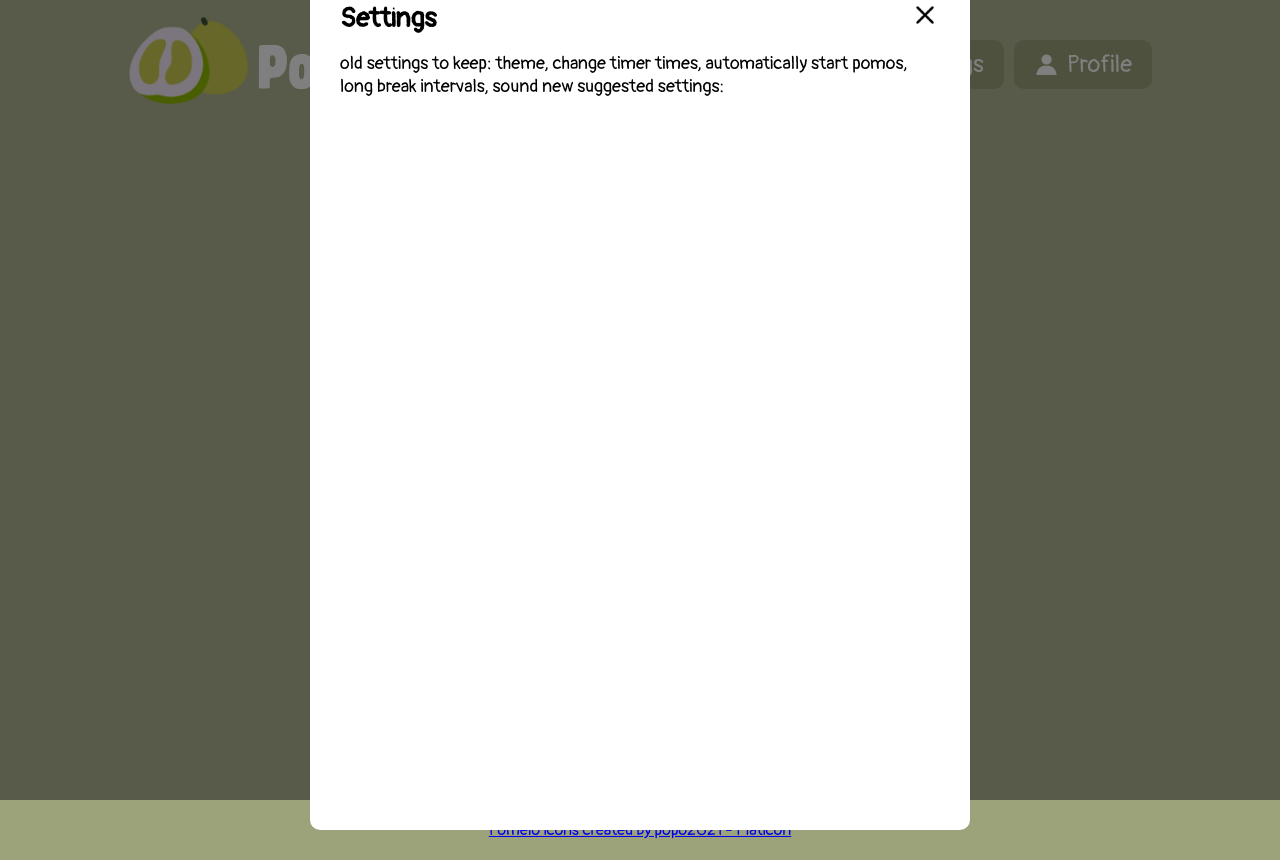
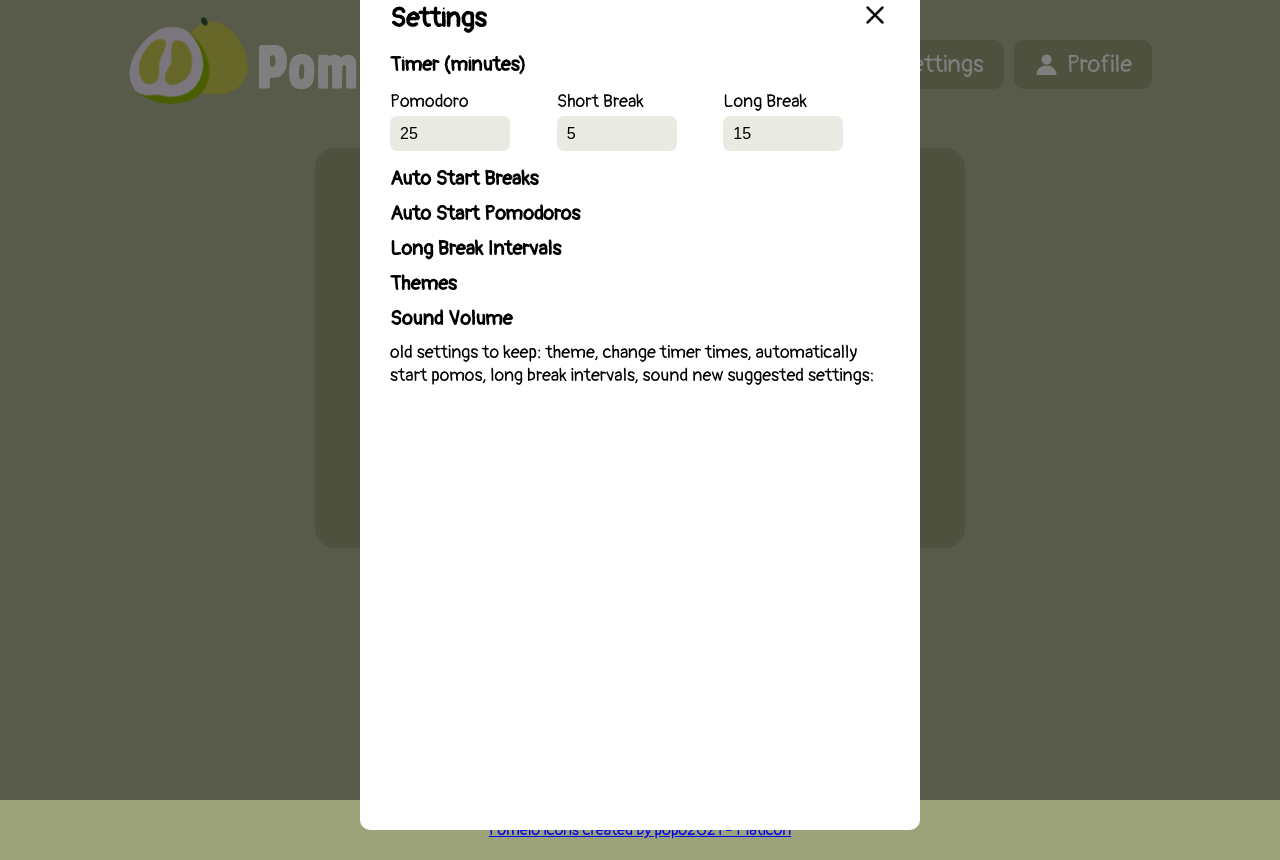
Before and after one commit to samm1c/pomolo, a React (Vite) app in the folder client/: page / in a window 1280 px wide. Both pictures are taken after a click on the button "Settings". Built offline with nearby package versions, Linux system fonts and the light colour scheme.

Commit message:
added set timer setting and fixed several related bugs

```diff
--- a/client/src/App.css
+++ b/client/src/App.css
@@ -155,7 +155,7 @@ h2 {
 }
 
 .stat-box {
-    background: lightgray;
+    background: #E9EAE1;
     width: 130px;
     border-radius: 10px;
     padding: 15px;
@@ -180,8 +180,43 @@ h2 {
     background: white;
     padding: 30px;
     border-radius: 10px;
-    width: 600px;
+    width: 500px;
     height: 800px;
     color: black;
     font-size: 18px;
 }
+
+.overlay-subheading {
+    font-weight: bold;
+    font-size: 20px;
+    margin-top: 10px;
+    margin-bottom: 10px;
+}
+
+.setting-container {
+    display: grid;
+    grid-template-columns: repeat(3, 1fr);
+    /* gap: 10px; */
+    margin-bottom: 15px;
+}
+
+.setting-container input {
+    width: 120px;
+    height: 35px;
+    padding: 10px;
+    background-color: #E9EAE1;
+    border: none;
+    font-size: 16px;
+    border-radius: 7px;
+    box-sizing: border-box;
+}
+
+.setting-subcontainer {
+    display: flex;
+    flex-direction: column;
+}
+
+label {
+    margin-top: 3px;
+    margin-bottom: 3px;
+}
--- a/client/src/App.jsx
+++ b/client/src/App.jsx
@@ -12,6 +12,11 @@ function App() {
   const [count, setCount] = useState(0)
   const [sessions, setSessions] = useState([]);
   const [activeModal, setActiveModal] = useState(null);
+  const [timer, setTimer] = useState({
+    pomo: 25,
+    short: 5,
+    long: 15
+  });
 
   const addSession = (type, duration) => {
     const newSession = {
@@ -51,6 +56,7 @@ function App() {
         <Timer
           sessions={sessions}
           onSessionComplete={addSession}
+          timer={timer}
         />
 
         {activeModal === "stats" && (<Stats
@@ -60,6 +66,8 @@ function App() {
 
         {activeModal === "settings" && (<Settings
           onClose={() => setActiveModal(null)}
+          timer={timer}
+          setTimer={setTimer}
         />)}
 
 
--- a/client/src/components/Settings.jsx
+++ b/client/src/components/Settings.jsx
@@ -1,8 +1,12 @@
 import closeIcon from '../assets/x-icon-lg.png'
 
-function Settings({ onClose }) {
+function Settings({ onClose, timer, setTimer }) {
     return (
-        <div className="overlay" onClick={onClose}>
+        <div className="overlay" onMouseDown={e => {
+            if (e.target === e.currentTarget) {
+                onClose();
+            }
+        }}>
             <div className='settings-window' onClick={e => e.stopPropagation()}>
                 <div className="overlay-header">
                     <h2>Settings</h2>
@@ -11,8 +15,65 @@ function Settings({ onClose }) {
                     </button>
                 </div>
 
+                <div className='overlay-subheading'>Timer (minutes)</div>
+                <div className='setting-container'>
+                    <div className='setting-subcontainer'>
+                        <label>Pomodoro</label>
+                        <input type='number' value={timer.pomo} min="1"
+                            onChange={e => {
+                                const value = Number(e.target.value);
+
+                                if (value >= 1) {
+                                    setTimer({
+                                        ...timer,
+                                        pomo: value
+                                    });
+                                }
+                            }}>
+                        </input>
+                    </div>
+
+                    <div className='setting-subcontainer'>
+                        <label>Short Break</label>
+                        <input type='number' value={timer.short} min="0"
+                            onChange={e => {
+                                const value = Number(e.target.value);
+
+                                if (value >= 1) {
+                                    setTimer({
+                                        ...timer,
+                                        short: value
+                                    });
+                                }
+                            }}>
+                        </input>
+                    </div>
+
+                    <div className='setting-subcontainer'>
+                        <label>Long Break</label>
+                        <input type='number' value={timer.long} min="0"
+                            onChange={e => {
+                                const value = Number(e.target.value);
+
+                                if (value >= 1) {
+                                    setTimer({
+                                        ...timer,
+                                        long: value
+                                    });
+                                }
+                            }}>
+                        </input>
+                    </div>
+                </div>
+
+                <div className='overlay-subheading'>Auto Start Breaks</div>
+                <div className='overlay-subheading'>Auto Start Pomodoros</div>
+                <div className='overlay-subheading'>Long Break Intervals</div>
+
+                <div className='overlay-subheading'>Themes</div>
+                <div className='overlay-subheading'>Sound Volume</div>
+
                 old settings to keep: theme, change timer times, automatically start pomos, long break intervals, sound
-
                 new suggested settings:
             </div>
         </div>
--- a/client/src/components/Timer.jsx
+++ b/client/src/components/Timer.jsx
@@ -1,14 +1,23 @@
 import { useState, useEffect } from 'react'
 import skipIcon from '../assets/skip-white.svg'
 
-// function Timer({ initialSeconds = 1, shortSeconds = 2, longSeconds = 3 }) { // default is 25 mins = 1500 sec
-function Timer({ sessions, onSessionComplete, initialSeconds = 1, shortSeconds = 2, longSeconds = 3 }) { // 1500, 300, 900
+function Timer({ sessions, onSessionComplete, timer }) {
     // initialize state
-    const [seconds, setSeconds] = useState(initialSeconds);
+    const [seconds, setSeconds] = useState(timer.pomo * 60);
     const [isActive, setIsActive] = useState(false);
     const [mode, setMode] = useState("pomo");
 
     const numPomos = sessions.filter(session => session.type === "pomo").length;
+
+    useEffect(() => {
+        if (mode === 'pomo') {
+            setSeconds(timer.pomo * 60);
+        } else if (mode === 'short') {
+            setSeconds(timer.short * 60);
+        } else {
+            setSeconds(timer.long * 60);
+        }
+    }, [timer]);
 
     useEffect(() => {
         if (!isActive) return;
@@ -38,22 +47,22 @@ function Timer({ sessions, onSessionComplete, initialSeconds = 1, shortSeconds =
         if (seconds === 0) {
             // increment counters
             if (mode === "pomo") {
-                onSessionComplete("pomo", initialSeconds);
+                onSessionComplete("pomo", timer.pomo * 60);
             } else if (mode === "short") {
-                onSessionComplete("short", shortSeconds);
+                onSessionComplete("short", timer.short * 60);
             } else {
-                onSessionComplete("long", longSeconds);
+                onSessionComplete("long", timer.long * 60);
             }
             // switch modes
-            if (shortSeconds === 0 || longSeconds === 0 || mode === "short" || mode === "long") {
+            if (timer.short * 60 === 0 || timer.long * 60 === 0 || mode === "short" || mode === "long") {
                 setMode("pomo");
-                setSeconds(initialSeconds);
+                setSeconds(timer.pomo * 60);
             } else if ((numPomos + 1) % 3 === 0) {
                 setMode("long");
-                setSeconds(longSeconds);
+                setSeconds(timer.long * 60);
             } else {
                 setMode("short");
-                setSeconds(shortSeconds);
+                setSeconds(timer.short * 60);
             }
         }
     }, [seconds]);
@@ -61,7 +70,7 @@ function Timer({ sessions, onSessionComplete, initialSeconds = 1, shortSeconds =
     // start/pause button
     const handlePause = () => {
         if (!isActive && seconds === 0) {
-            setSeconds(initialSeconds);
+            setSeconds(timer.pomo * 60);
             setIsActive(true);
         } else {
             setIsActive(prev => !prev);
@@ -69,38 +78,38 @@ function Timer({ sessions, onSessionComplete, initialSeconds = 1, shortSeconds =
     };
 
     // pomo button
-    const handlepomo = () => {
+    const handlePomo = () => {
         setMode("pomo");
         setIsActive(false);
-        setSeconds(initialSeconds);
+        setSeconds(timer.pomo * 60);
     };
 
     // short break button
     const handleShort = () => {
         setMode("short");
         setIsActive(false);
-        setSeconds(shortSeconds);
+        setSeconds(timer.short * 60);
     };
 
     // long break button
     const handleLong = () => {
         setMode("long");
         setIsActive(false);
-        setSeconds(longSeconds);
+        setSeconds(timer.long * 60);
     };
 
     // skip button
     const handleSkip = () => {
         setIsActive(false);
-        if (mode === "short" || mode === "long" || shortSeconds === 0 || longSeconds === 0) {
+        if (mode === "short" || mode === "long" || timer.short * 60 === 0 || timer.long * 60 === 0) {
             setMode("pomo");
-            setSeconds(initialSeconds);
+            setSeconds(timer.pomo * 60);
         } else if ((numPomos + 1) % 3 === 0) {
             setMode("long");
-            setSeconds(longSeconds);
+            setSeconds(timer.long * 60);
         } else {
             setMode("short");
-            setSeconds(shortSeconds);
+            setSeconds(timer.short * 60);
         }
     };
 
@@ -119,7 +128,7 @@ function Timer({ sessions, onSessionComplete, initialSeconds = 1, shortSeconds =
         <div className='timer'>
             <div className='mode-buttons-container'>
                 {/* reset button */}
-                <button className={mode === "pomo" ? "mode-button active" : "mode-button"} onClick={handlepomo}>Pomodoro</button>
+                <button className={mode === "pomo" ? "mode-button active" : "mode-button"} onClick={handlePomo}>Pomodoro</button>
                 <button className={mode === "short" ? "mode-button active" : "mode-button"} onClick={handleShort}>Short Break</button>
                 <button className={mode === "long" ? "mode-button active" : "mode-button"} onClick={handleLong}>Long Break</button>
             </div>
```
